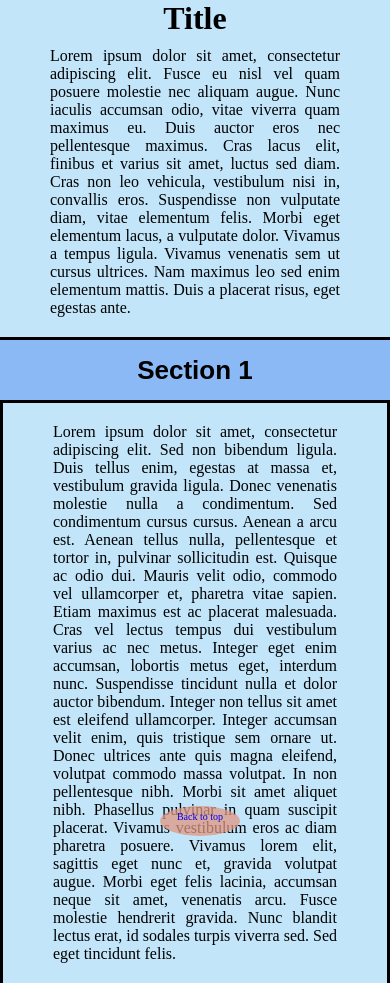
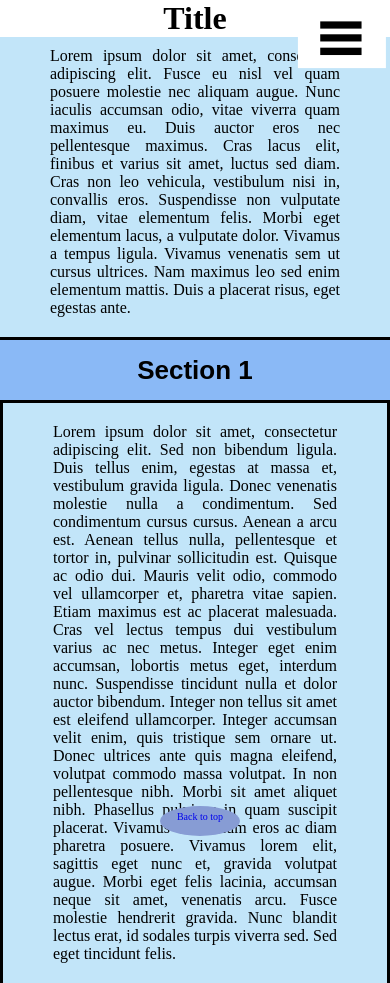
Before and after one commit to emalogajski/Landing-Page, a plain HTML site: page index.html in a window 390 px wide. Shown: the top 983 px of the page. Drawn offline with Linux system fonts and the light colour scheme.

Commit message:
Adding hamburger menu

```diff
--- a/css/styles.css
+++ b/css/styles.css
@@ -15,10 +15,11 @@ body {
 
 header {
     display: flex;
+    flex: 1;
     height: 15vh;
     justify-content: center;
     align-items: center;
-    background-color: rgba(98, 188, 240, 0.39);
+    z-index: 0;
 }
 
 h1 {
@@ -86,7 +87,16 @@ button:hover {
     font-size: 26px;
 }
 
+.hamburgerMenu {
+    position: fixed;
+    z-index: 1;
+    right: 1vw;
+    top: 1vh;
+}
 
+img {
+    height: 7vh;
+}
 
 
 
@@ -97,7 +107,6 @@ button:hover {
     background-color: rgba(45, 108, 189, 0.993);
     position: fixed;
     right: 0;
-    top: 10px;
 }
 
 ul {
@@ -160,7 +169,7 @@ li:hover {
 }
 
 .active {
-    background-color: rgb(75, 109, 204);
+    background-color: rgb(28, 81, 226);
     font-size: 17px;
     font-weight: bold;
 }
@@ -171,7 +180,7 @@ li:hover {
     }
 
     .active {
-        background-color: rgba(95, 24, 6, 0.651);
+        background-color: rgb(28, 81, 226);
         font-size: 22px;
         font-weight: bold;
     }
@@ -190,7 +199,7 @@ li:hover {
         display: block;
         text-decoration: none;
         cursor: pointer;
-        background-color: rgba(224, 150, 131, 0.753);
+        background-color: rgb(135, 156, 212);
         border-style: none;
         border-radius: 50%;
         font-size: 10px;
--- a/index.html
+++ b/index.html
@@ -5,7 +5,10 @@
 </head>
 <body>
     <div class="container">
-        <header><h1>Title</h1></header>
+        <header>
+            <h1>Title</h1>
+            <div class="hamburgerMenu"><img src="./hamburgerMenu.png" alt="hamburger menu"></div>
+        </header>
         <div class="intro"><p>Lorem ipsum dolor sit amet, consectetur adipiscing elit. Fusce eu nisl vel quam posuere molestie nec aliquam augue.
             Nunc iaculis accumsan odio, vitae viverra quam maximus eu. Duis auctor eros nec pellentesque maximus. Cras lacus elit, finibus et varius sit
             amet, luctus sed diam. Cras non leo vehicula, vestibulum nisi in, convallis eros. Suspendisse non vulputate diam, vitae elementum felis.
```
Also changed, not shown: hamburgerMenu.png (added).
